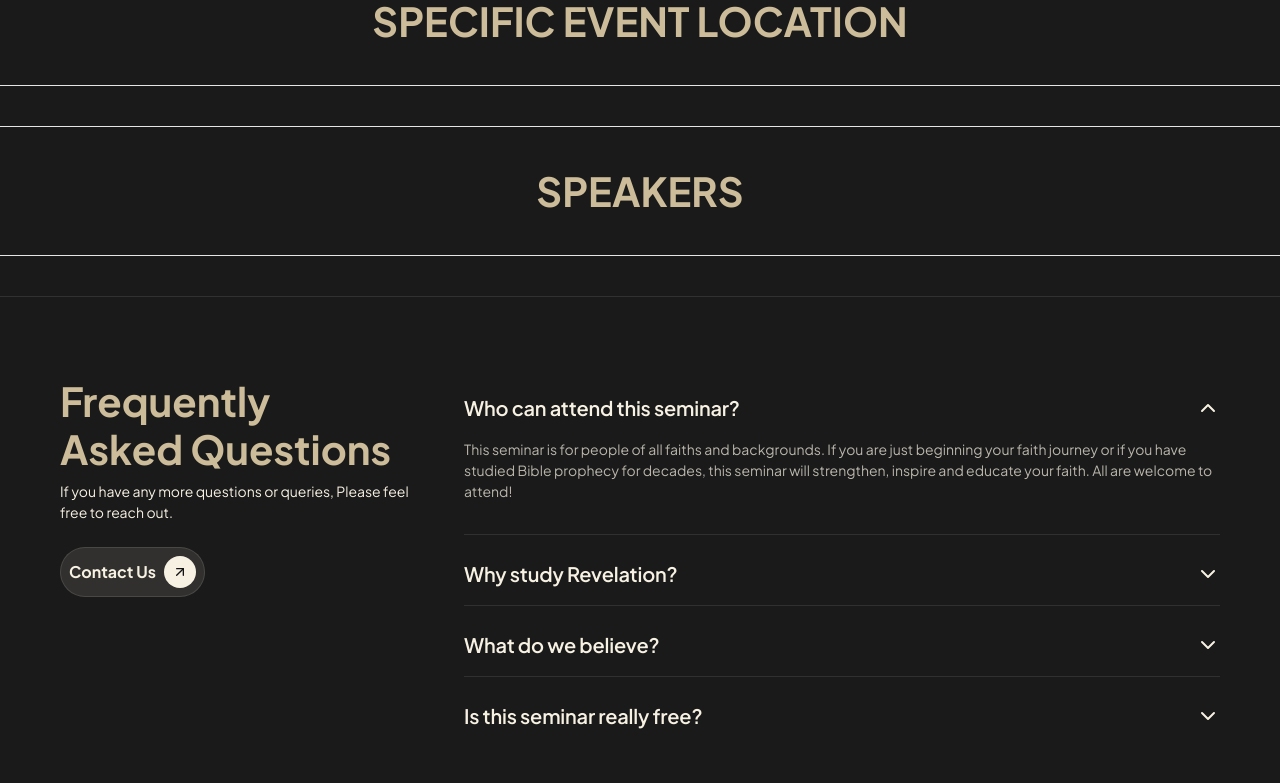
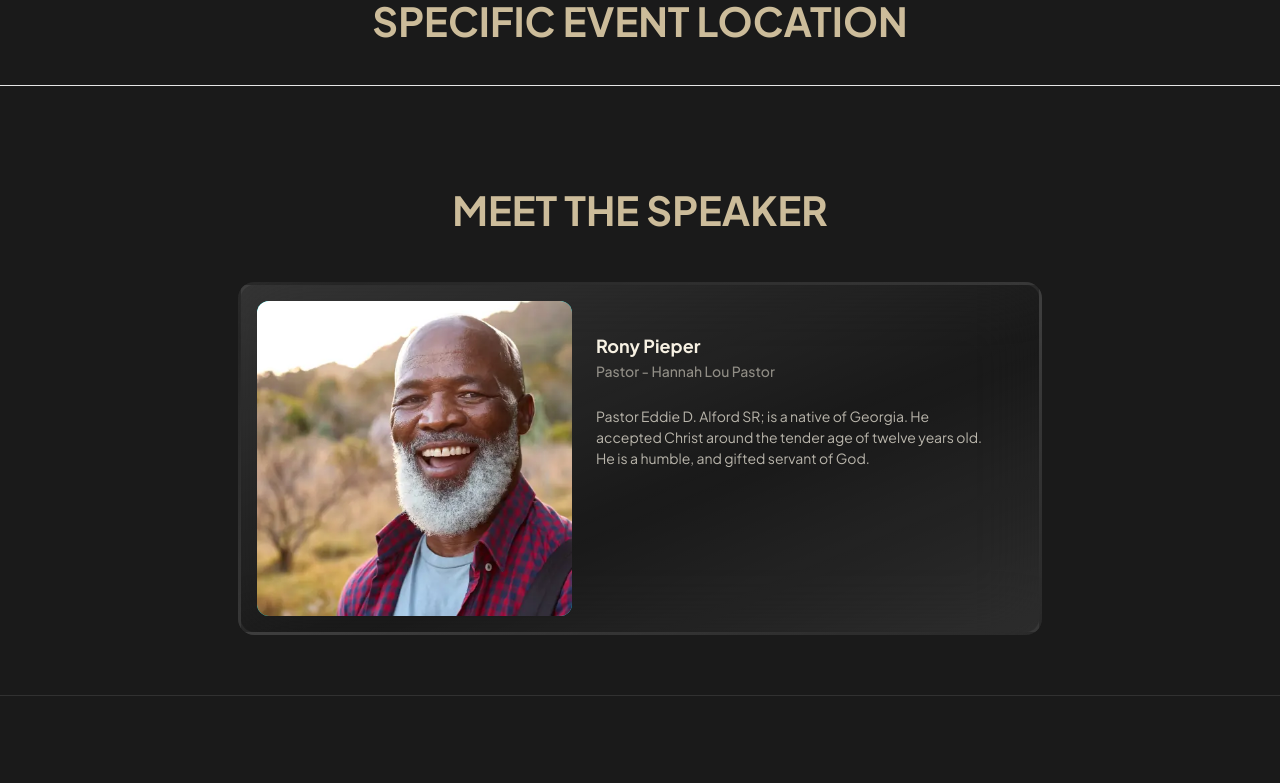
Before and after one commit to rai-aashish/temp-keys-to-rel, a Next.js app: page /events in a window 1280 px wide. Shown: the part 2980-3763 px from the top of the page. Built offline with nearby package versions, Linux system fonts and the light colour scheme; what tailwind-container-break-out would draw is missing.

Commit message:
feat: create speaker section

```diff
--- a/src/app/[slug]/_components/speaker-section.tsx
+++ b/src/app/[slug]/_components/speaker-section.tsx
@@ -1,9 +1,42 @@
 import React from 'react';
+import Image from 'next/image';
+
+import { cn } from '@/lib';
+import SpeakerImage from '@/assets/speaker.webp';
+import Container from '@/components/common/container';
 
 const SpeakerSection = () => {
   return (
-    <section className="my-10 border-y py-10">
-      <h2 className="text-center text-sh3 font-bold uppercase text-shiny md:text-sh2 lg:text-sh1">Speakers</h2>
+    <section className="py-6 md:py-8 lg:py-15">
+      <Container>
+        <h2 className="text-center text-sh4 font-bold uppercase text-shiny md:text-sh2 lg:text-sh1">
+          Meet the speaker
+        </h2>
+
+        <div
+          className={cn([
+            'mt-12 md:mt-6 lg:mt-12',
+            'mx-auto rounded-2xl border-[0.1875rem] border-[#FFFFFF0E] p-2 bg-glassmorphic md:p-4',
+            'flex flex-col gap-4 md:flex-row md:gap-6',
+            'w-[calc(100%-1.25rem)]',
+            'md:w-[min(100%,50.25rem)]',
+          ])}
+        >
+          <div className="relative aspect-[280/240] shrink-0 basis-[19.6875rem] overflow-hidden rounded-xl bg-[cyan] md:aspect-square">
+            <Image src={SpeakerImage} fill alt="speaker-image" className="object-cover" />
+          </div>
+          <div className="pt-8 md:pr-7.5">
+            <div>
+              <div className="text-s3 font-bold text-[#F7F1E3]">Rony Pieper</div>
+              <div className="mt-0.5 text-b2 font-medium text-[#F7F1E385]">Pastor - Hannah Lou Pastor</div>
+            </div>
+            <p className="mt-6 text-b2 text-[#F7F1E3B8]">
+              Pastor Eddie D. Alford SR; is a native of Georgia. He accepted Christ around the tender age of twelve
+              years old. He is a humble, and gifted servant of God.
+            </p>
+          </div>
+        </div>
+      </Container>
     </section>
   );
 };
--- a/src/app/_components/faq-section.tsx
+++ b/src/app/_components/faq-section.tsx
@@ -23,8 +23,9 @@ const FAQSection = () => {
             href="#"
             rightIcon={ArrowUpRight}
             variant="outlined-secondary"
+            size="md"
             leftIcon={() => <span />}
-            className="w-full justify-between md:w-[unset]"
+            className="w-full justify-between text-bu-s data-[has-left-icon=true]:pl-6 md:w-[unset]"
             classNames={{
               leftIconWrapper: 'w-0.5 invisible md:hidden',
             }}
```
Also changed, not shown: src/assets/speaker.webp (added).
